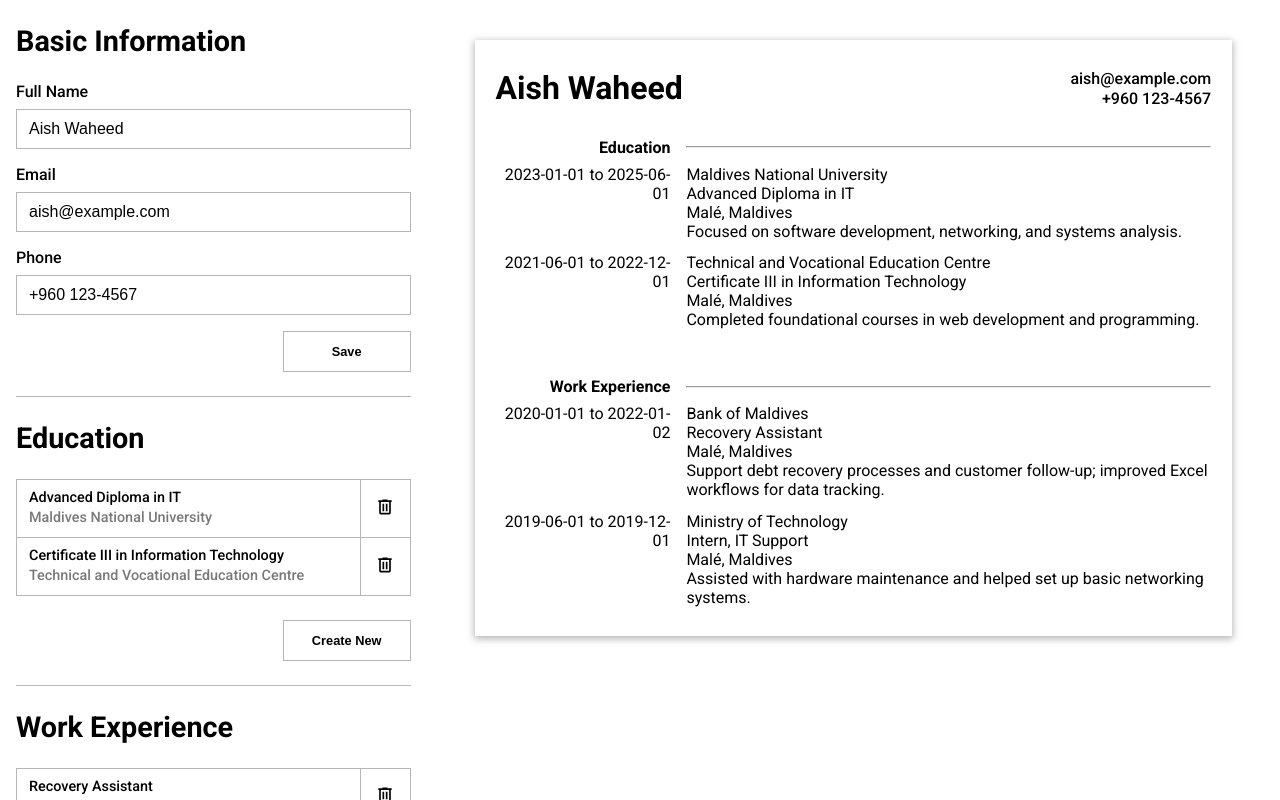
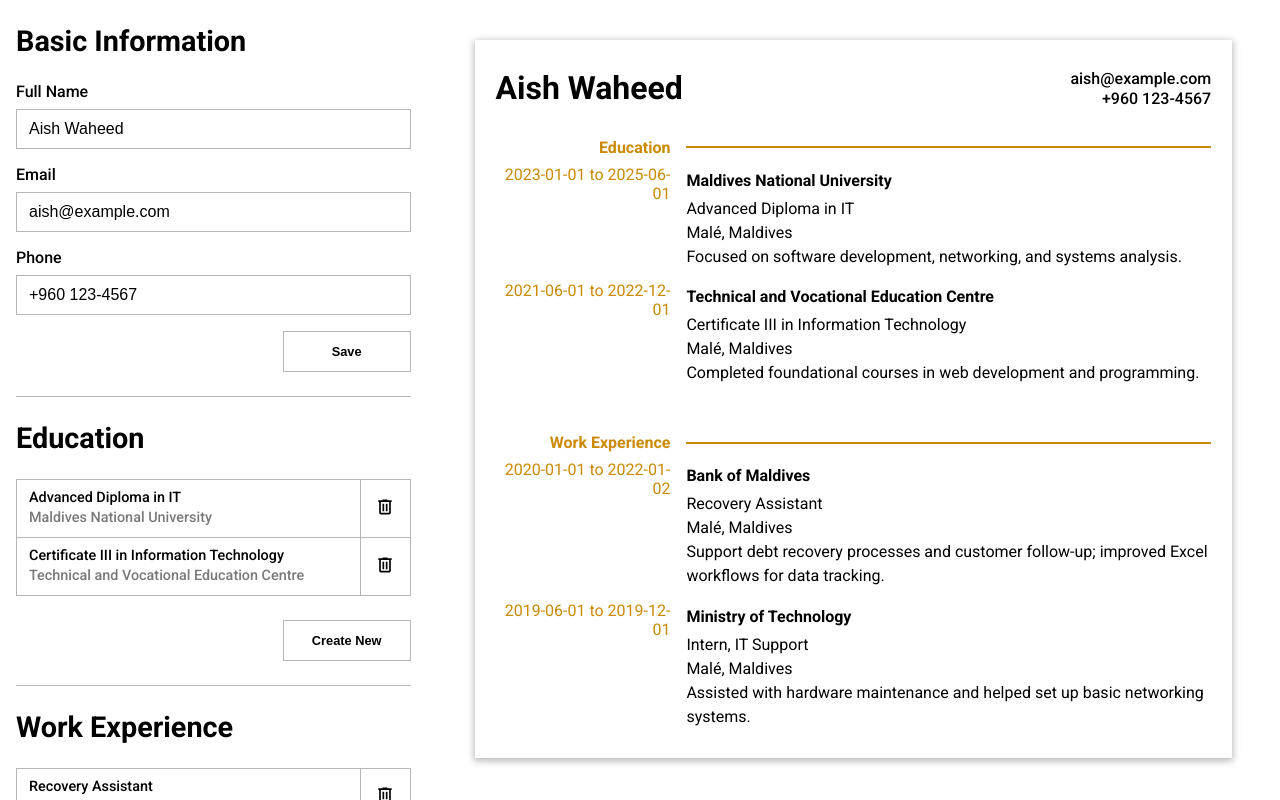
Before and after one commit to aish8la/TOP-React-CV-App, a React (Vite) app: page / in a window 1280 px wide. Built offline with nearby package versions, Linux system fonts and the light colour scheme; a web font is replaced by a local one.

Commit message:
feat: add more styles to cv preview screen

```diff
--- a/src/components/CVEduSection.jsx
+++ b/src/components/CVEduSection.jsx
@@ -16,7 +16,7 @@ export function CVEducSection({ educationData }) {
                     <Fragment key={entry.uid}>
                         <div className="entry-period content-title">{entry.startDate + " to " + entry.endDate}</div>
                         <div>
-                            <div>{entry.institution}</div>
+                            <div className="cv-entry-titles">{entry.institution}</div>
                             <div>{entry.level}</div>
                             <div>{entry.location}</div>
                             <div>{entry.description}</div>
--- a/src/components/CVWorkExpSection.jsx
+++ b/src/components/CVWorkExpSection.jsx
@@ -16,7 +16,7 @@ export function CVWorkExpSection({ workData }) {
                     <Fragment key={entry.uid}>
                         <div className="entry-period content-title">{entry.startDate + " to " + entry.endDate}</div>
                         <div>
-                            <div>{entry.company}</div>
+                            <div className="cv-entry-titles">{entry.company}</div>
                             <div>{entry.position}</div>
                             <div>{entry.location}</div>
                             <div>{entry.description}</div>
--- a/src/styles/CVPreviewPanel.css
+++ b/src/styles/CVPreviewPanel.css
@@ -1,3 +1,7 @@
+:root {
+    --main-accent-color: #ca8a04
+}
+
 .main-screen-form {
     display: grid;
     grid-template-columns: repeat(2, 1fr);
@@ -67,6 +71,16 @@
 
 .content-title {
     text-align: end;
+    color: var(--main-accent-color);
+}
+
+.cv-entry-titles {
+    font-weight: 700;
+    line-height: 2rem;
+}
+
+.cv-entry-titles ~ div {
+    line-height: 1.5rem;
 }
 
 .separator {
@@ -77,6 +91,8 @@
 
 .separator > hr {
     flex: 1;
+    border: none;
+    border-top: 2px solid var(--main-accent-color);
 }
 
 .section-ctn {
```
